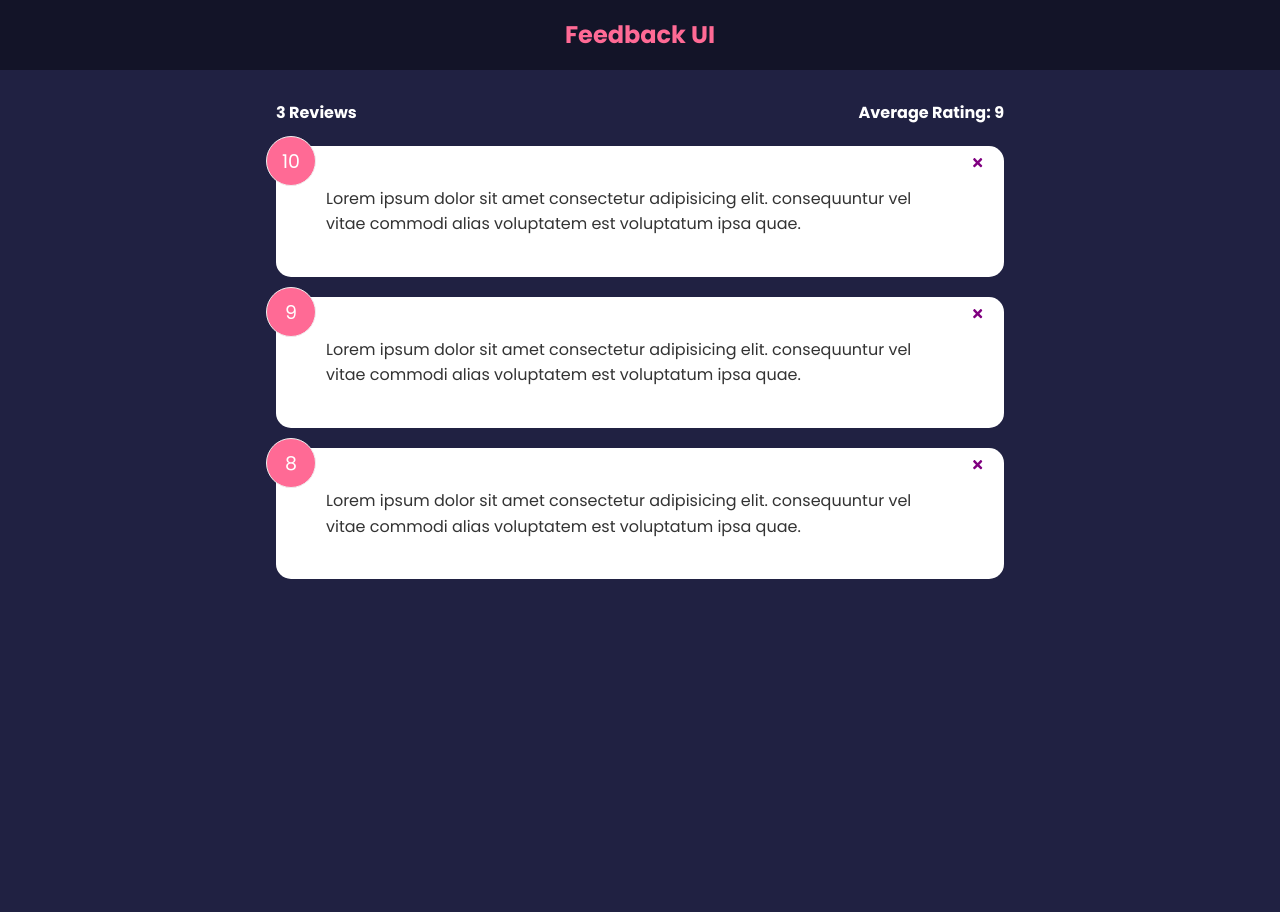
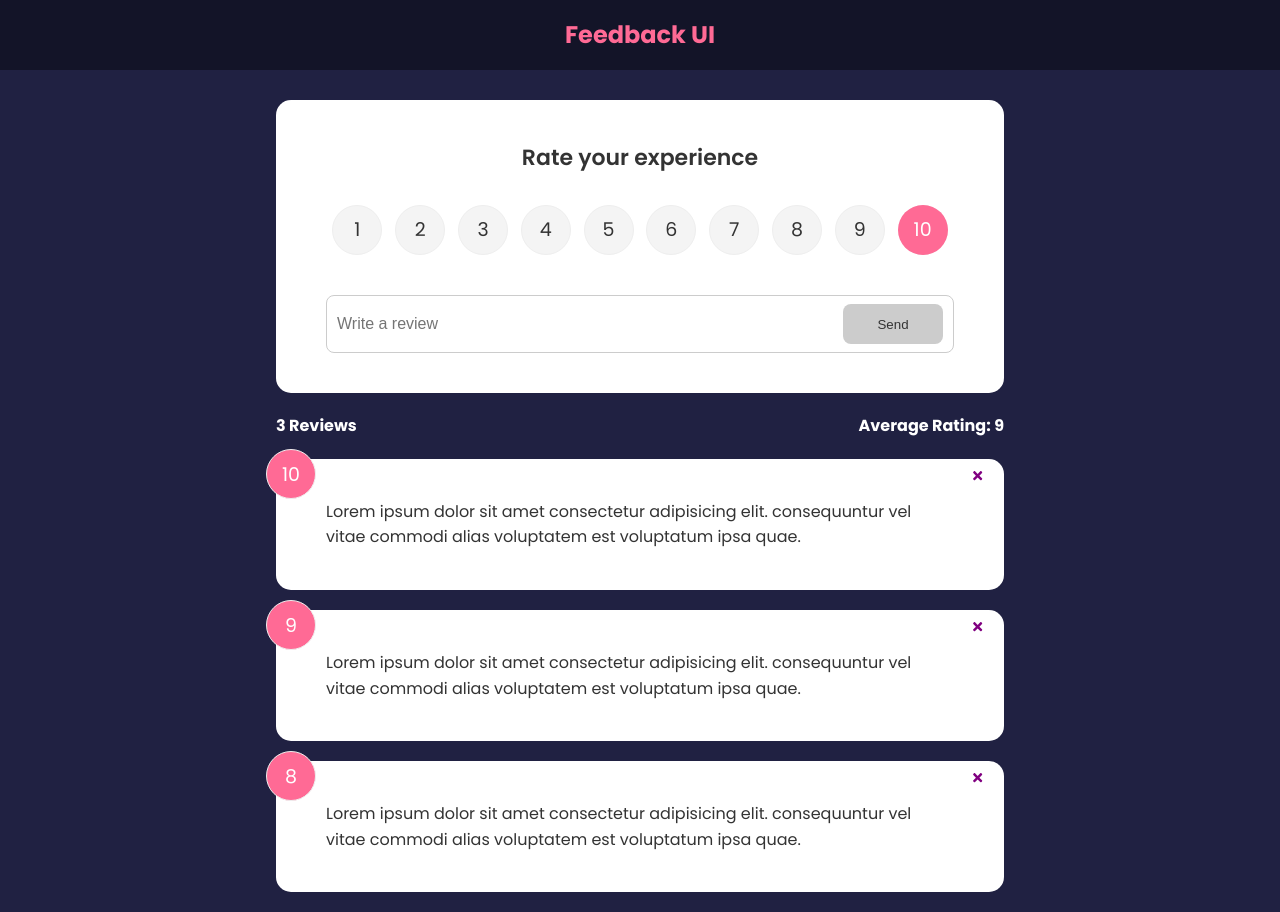
Before and after one commit to tboyer32/feedback-app, a React (Create React App) app: page / in a window 1280 px wide. Before the commit the page ends 800 px from the top, so only its background shows below. Built offline with nearby package versions, Linux system fonts and the light colour scheme.

Commit message:
Add feedback form, create shared button component, handle adding feedback

```diff
--- a/package.json
+++ b/package.json
@@ -10,6 +10,7 @@
     "react-dom": "^18.2.0",
     "react-icons": "^4.4.0",
     "react-scripts": "5.0.1",
+    "uuid": "^8.3.2",
     "web-vitals": "^2.1.4"
   },
   "scripts": {
--- a/src/App.js
+++ b/src/App.js
@@ -1,11 +1,19 @@
+import { v4 as uuidv4 } from "uuid";
 import { useState } from "react";
 import Header from "./components/Header";
 import FeedbackList from "./components/FeedbackList";
 import FeedbackData from "./data/FeedbackData";
 import FeedbackStats from "./components/FeedbackStats";
+import FeedbackForm from "./components/FeedbackForm";
 
 function App() {
     const [feedback, setFeedback] = useState(FeedbackData);
+
+    const addFeedback = (newFeedback) => {
+        newFeedback.id = uuidv4();
+        //set the feedback state to an array with all the old feedback (spread operator, and the new feedback at the beginning of the array)
+        setFeedback([newFeedback, ...feedback]);
+    }
 
     const deleteFeedback = (id) => {
         if(window.confirm('Are you sure you want to delete?')){
@@ -17,6 +25,7 @@
         <>
             <Header />
             <div className="container">
+                <FeedbackForm handleAdd={addFeedback} />
                 <FeedbackStats feedback={feedback} />
                 <FeedbackList feedback={feedback} handleDelete={deleteFeedback} />
             </div>
--- /dev/null
+++ b/src/components/FeedbackForm.js
@@ -0,0 +1,53 @@
+import { useState } from "react";
+import Card from './shared/Card';
+import Button from "./shared/Button";
+import RatingSelect from "./RatingSelect";
+
+function FeedbackForm({ handleAdd }) {
+  const [text, setText] = useState('');
+  const [rating, setRating] = useState(10);
+  const [btnDisabled, setBtnDisabled] = useState(true);
+  const [message, setMessage] = useState('');
+
+  const handleTextChange = (e) => {
+      if (text === '') {
+          setBtnDisabled(true);
+          setMessage('');
+      } else if (text !== '' && text.trim().length <= 10) {
+          setBtnDisabled(true);
+          setMessage('Text must be at least 10 characters');
+      } else {
+        setBtnDisabled(false);
+        setMessage(null);
+      }
+      setText(e.target.value);
+  }
+
+  const handleSubmit = (e) => {
+      e.preventDefault();
+      if(text.trim().length > 10){
+          const newFeedback = {
+              text: text,
+              rating: rating
+          }
+          handleAdd(newFeedback);
+          setText('');
+      }
+  }
+
+  return (
+    <Card>
+        <form onSubmit={handleSubmit}>
+            <h2>Rate your experience</h2>
+            <RatingSelect select={(rating) => setRating(rating)}/>
+            <div className='input-group'>
+                <input onChange={handleTextChange} type="text" value={text} placeholder='Write a review' />
+                <Button type='sumbit' isDisabled={btnDisabled}>Send</Button>
+            </div>
+            {message && <div className="message">{message}</div>}
+        </form>
+    </Card>
+  )
+}
+
+export default FeedbackForm
--- /dev/null
+++ b/src/components/RatingSelect.js
@@ -0,0 +1,127 @@
+import {useState} from "react";
+
+function RatingSelect({ select }) {
+  const [selected, setSelected] = useState(10);
+
+  const handleChange = (e) => {
+    setSelected(+e.currentTarget.value);
+    select(+e.currentTarget.value);
+  }
+
+  return (
+    <ul className="rating">
+        <li>
+            <input
+                type='radio'
+                id='num1'
+                name='rating'
+                value='1'
+                onChange={handleChange}
+                checked={selected === 1}
+            />
+            <label htmlFor="num1">1</label>
+        </li>
+        <li>
+            <input
+                type='radio'
+                id='num2'
+                name='rating'
+                value='2'
+                onChange={handleChange}
+                checked={selected === 2}
+            />
+            <label htmlFor="num2">2</label>
+        </li>
+        <li>
+            <input
+                type='radio'
+                id='num3'
+                name='rating'
+                value='3'
+                onChange={handleChange}
+                checked={selected === 3}
+            />
+            <label htmlFor="num3">3</label>
+        </li>
+        <li>
+            <input
+                type='radio'
+                id='num4'
+                name='rating'
+                value='4'
+                onChange={handleChange}
+                checked={selected === 4}
+            />
+            <label htmlFor="num4">4</label>
+        </li>
+        <li>
+            <input
+                type='radio'
+                id='num5'
+                name='rating'
+                value='5'
+                onChange={handleChange}
+                checked={selected === 5}
+            />
+            <label htmlFor="num5">5</label>
+        </li>
+        <li>
+            <input
+                type='radio'
+                id='num6'
+                name='rating'
+                value='6'
+                onChange={handleChange}
+                checked={selected === 6}
+            />
+            <label htmlFor="num6">6</label>
+        </li>
+        <li>
+            <input
+                type='radio'
+                id='num7'
+                name='rating'
+                value='7'
+                onChange={handleChange}
+                checked={selected === 7}
+            />
+            <label htmlFor="num7">7</label>
+        </li>
+        <li>
+            <input
+                type='radio'
+                id='num8'
+                name='rating'
+                value='8'
+                onChange={handleChange}
+                checked={selected === 8}
+            />
+            <label htmlFor="num8">8</label>
+        </li>
+        <li>
+            <input
+                type='radio'
+                id='num9'
+                name='rating'
+                value='9'
+                onChange={handleChange}
+                checked={selected === 9}
+            />
+            <label htmlFor="num9">9</label>
+        </li>
+        <li>
+            <input
+                type='radio'
+                id='num10'
+                name='rating'
+                value='10'
+                onChange={handleChange}
+                checked={selected === 10}
+            />
+            <label htmlFor="num10">10</label>
+        </li>
+    </ul>
+  )
+}
+
+export default RatingSelect
--- /dev/null
+++ b/src/components/shared/Button.js
@@ -0,0 +1,15 @@
+function Button({ children, version, type, isDisabled }) {
+  return (
+    <button type={type} disabled={isDisabled} className={`btn btn-${version}`}>
+        {children}
+    </button>
+  )
+}
+
+Button.defaultProps = {
+    version: 'primary',
+    type: 'button',
+    isDisabled: false
+}
+
+export default Button
```
Also changed, not shown: 1 other file (tests, documents, lock files or other folders).
